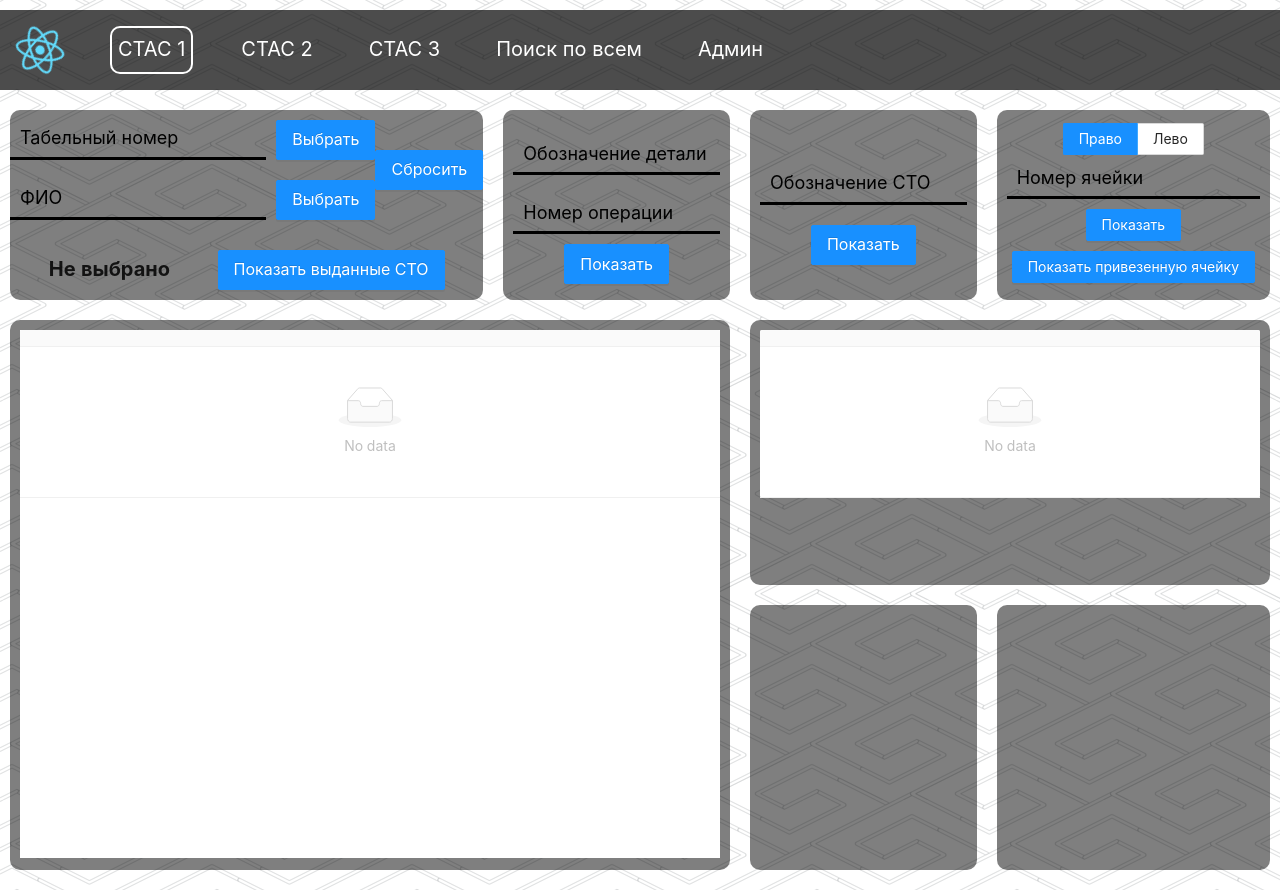
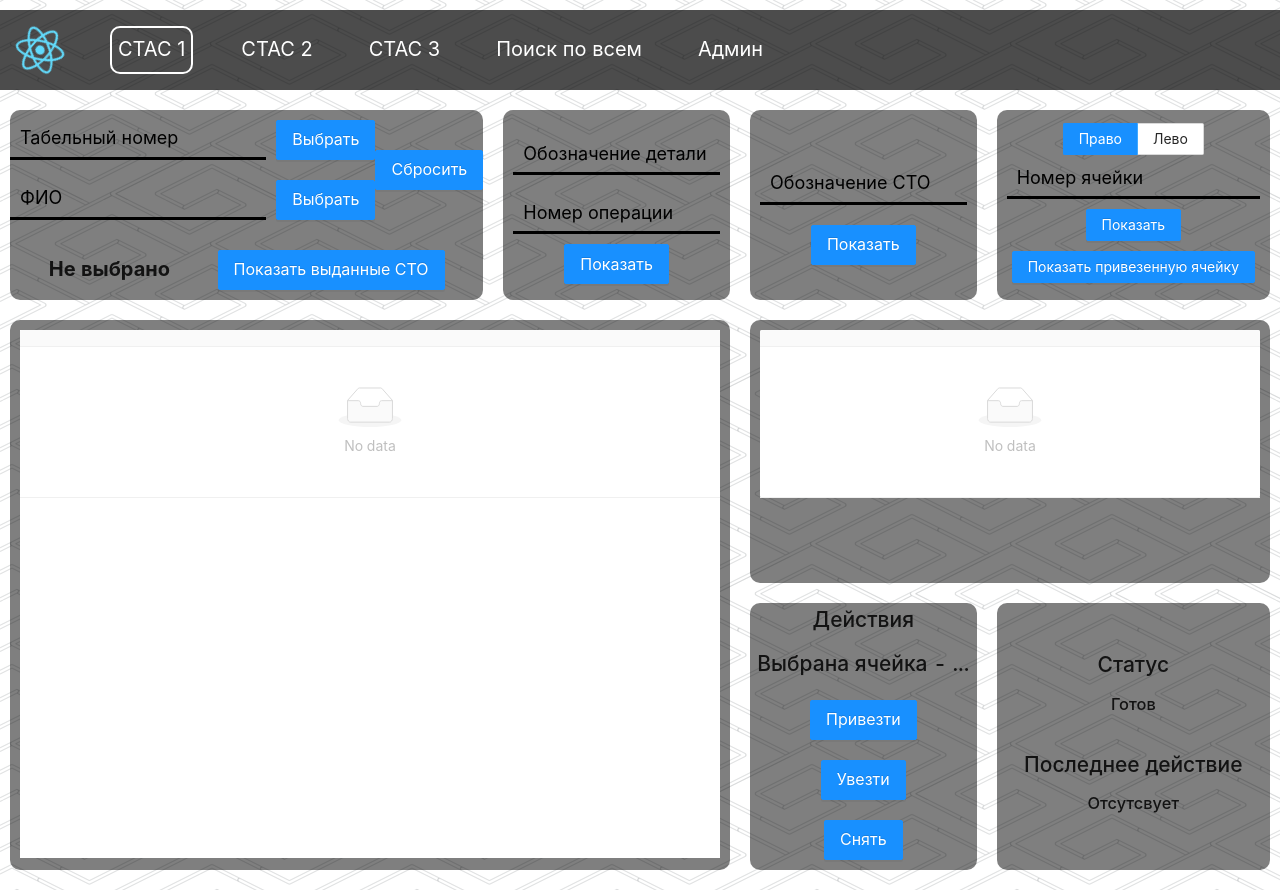
Before and after one commit to maxelkin5gm/stas-frontend, a React (Create React App) app: page / in a window 1280 px wide. Built offline with nearby package versions, Linux system fonts and the light colour scheme.

Commit message:
add panels

```diff
--- a/src/App.tsx
+++ b/src/App.tsx
@@ -1,8 +1,8 @@
 import React from 'react';
 
 import NavBar from "./components/NavBar/NavBar";
-import StasPage from "./pages/StasPage";
-import AppContainer from "./pages/AppContainer";
+import StasPage from "./tabs/StasPage";
+import AppContainer from "./tabs/AppContainer";
 
 function App() {
     return (
--- a/src/pages/AppContainer.tsx
+++ b/src/tabs/AppContainer.tsx
@@ -5,6 +5,7 @@
     children: React.ReactNode
 }
 
+// todo change name to TabsContainer
 const AppContainer = ({children}: AppContainerProps) => {
     return (
         <section className={containers.appContainer}>
--- a/src/pages/StasPage.tsx
+++ b/src/tabs/StasPage.tsx
@@ -8,6 +8,8 @@
 import CellPanel from "../components/Panels/cell/CellPanel";
 import TablePanel from "../components/Panels/table/TablePanel";
 import CartPanel from "../components/Panels/cart/CartPanel";
+import StatusPanel from "../components/Panels/status/StatusPanel";
+import ActionPanel from "../components/Panels/action/ActionPanel";
 
 interface StasPageProps {
     stasIndex: number,
@@ -38,8 +40,10 @@
                 <CartPanel />
             </div>
             <div className={[style.grid__item, style.actionPanel].join(' ')}>
+                <ActionPanel/>
             </div>
             <div className={[style.grid__item, style.statusPanel].join(' ')}>
+                <StatusPanel/>
             </div>
         </div>
     );
```
Also changed, not shown: src/components/Panels/action/ActionPanel.tsx (renamed from src/components/Panels/action/ActionPanel.js), src/components/Panels/status/StatusPanel.tsx (renamed from src/components/Panels/status/StatusPanel.js), src/tabs/StasPage.module.scss (renamed from src/pages/StasPage.module.scss).
